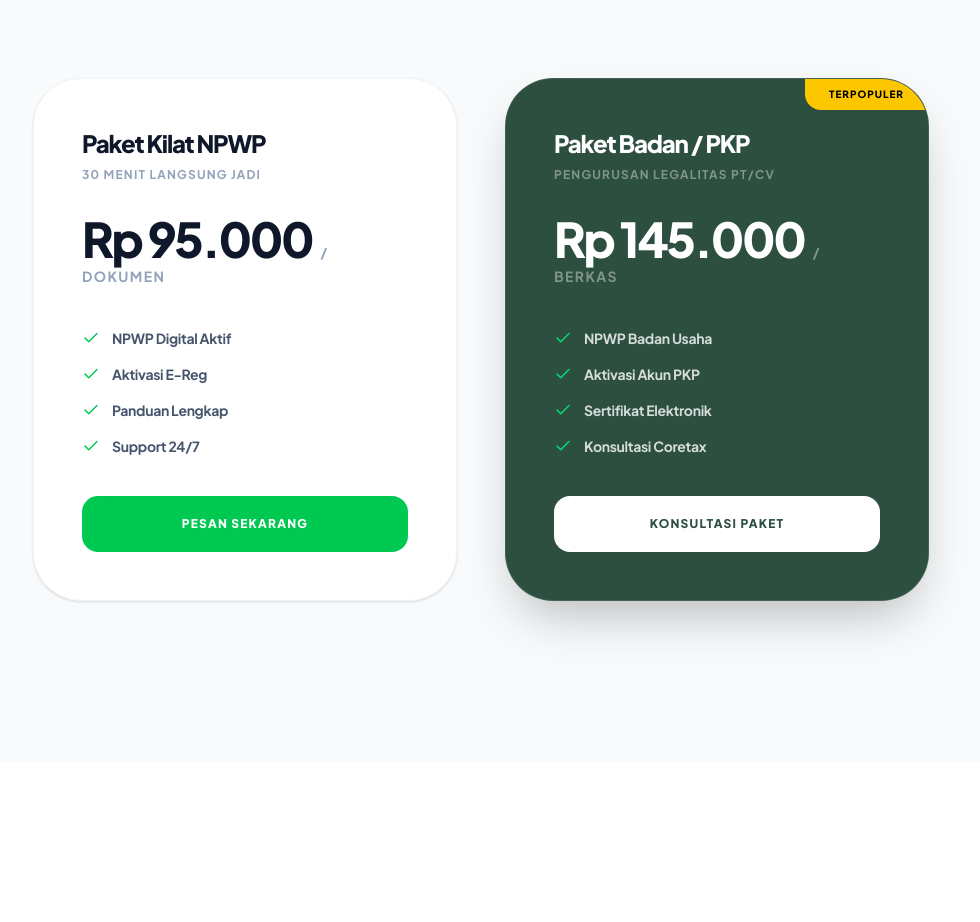
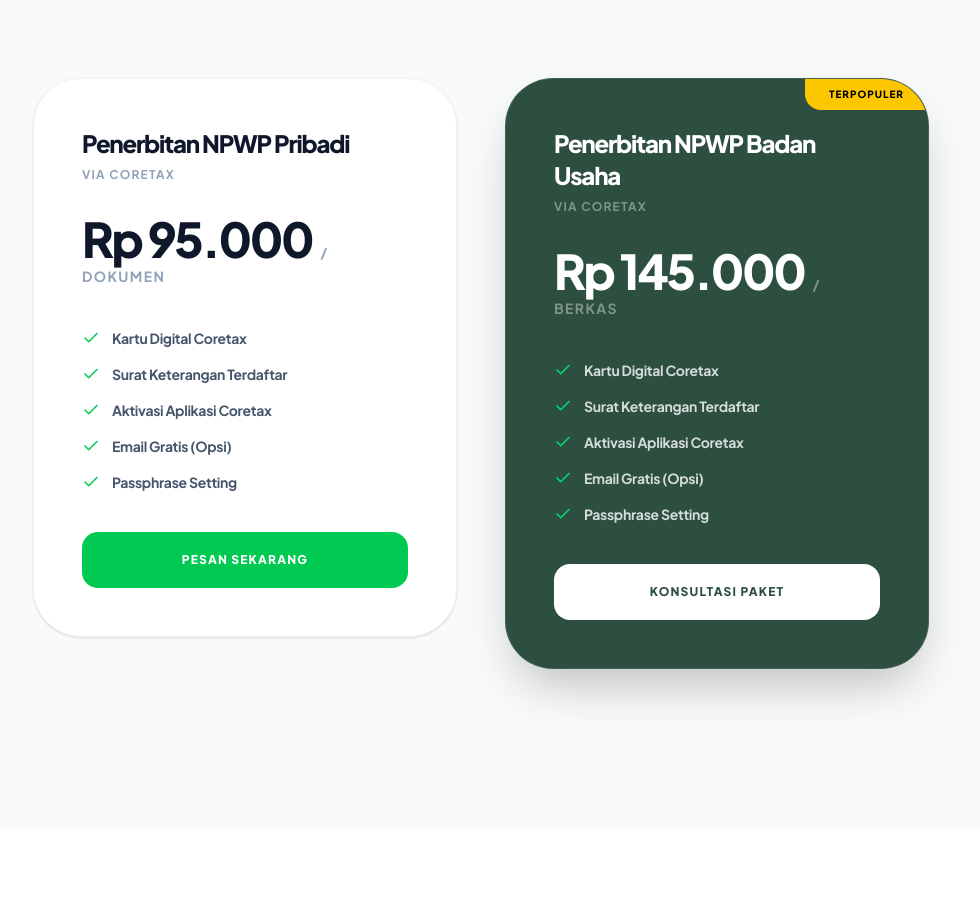
Before and after one commit to mahardikaindra/pajakkoe, a Next.js app: page / in a window 1280 px wide. Shown: the part 2000-2922 px from the top of the page, without its empty margins (159-1139 px from the left). Built offline with nearby package versions, Linux system fonts and the light colour scheme.

Commit message:
change paket

```diff
--- a/src/app/page.tsx
+++ b/src/app/page.tsx
@@ -452,10 +452,10 @@ const PricingSection = () => (
         <Reveal animation="fade-up" delay={200}>
           <div className="bg-white p-12 rounded-[3rem] shadow-sm border border-slate-100 text-left hover:shadow-2xl transition-all group">
             <h3 className="text-2xl font-black text-slate-900 tracking-tighter mb-2">
-              Paket Kilat NPWP
+               Penerbitan NPWP Pribadi
             </h3>
             <p className="text-slate-400 text-xs font-bold uppercase mb-8 tracking-widest">
-              30 Menit Langsung Jadi
+              Via Coretax
             </p>
             <div className="mb-10">
               <span className="text-5xl font-black text-slate-900 tracking-tighter">
@@ -467,10 +467,11 @@ const PricingSection = () => (
             </div>
             <ul className="space-y-4 mb-10">
               {[
-                "NPWP Digital Aktif",
-                "Aktivasi E-Reg",
-                "Panduan Lengkap",
-                "Support 24/7",
+                "Kartu Digital Coretax",
+                "Surat Keterangan Terdaftar",
+                "Aktivasi Aplikasi Coretax",
+                "Email Gratis (Opsi)",
+                "Passphrase Setting",
               ].map((f, i) => (
                 <li
                   key={i}
@@ -495,10 +496,10 @@ const PricingSection = () => (
               Terpopuler
             </div>
             <h3 className="text-2xl font-black text-white tracking-tighter mb-2">
-              Paket Badan / PKP
+              Penerbitan NPWP Badan Usaha
             </h3>
             <p className="text-white/40 text-xs font-bold uppercase mb-8 tracking-widest">
-              Pengurusan Legalitas PT/CV
+              Via Coretax
             </p>
             <div className="mb-10">
               <span className="text-5xl font-black text-white tracking-tighter">
@@ -510,10 +511,11 @@ const PricingSection = () => (
             </div>
             <ul className="space-y-4 mb-10">
               {[
-                "NPWP Badan Usaha",
-                "Aktivasi Akun PKP",
-                "Sertifikat Elektronik",
-                "Konsultasi Coretax",
+                "Kartu Digital Coretax",
+                "Surat Keterangan Terdaftar",
+                "Aktivasi Aplikasi Coretax",
+                "Email Gratis (Opsi)",
+                "Passphrase Setting",
               ].map((f, i) => (
                 <li
                   key={i}
```
